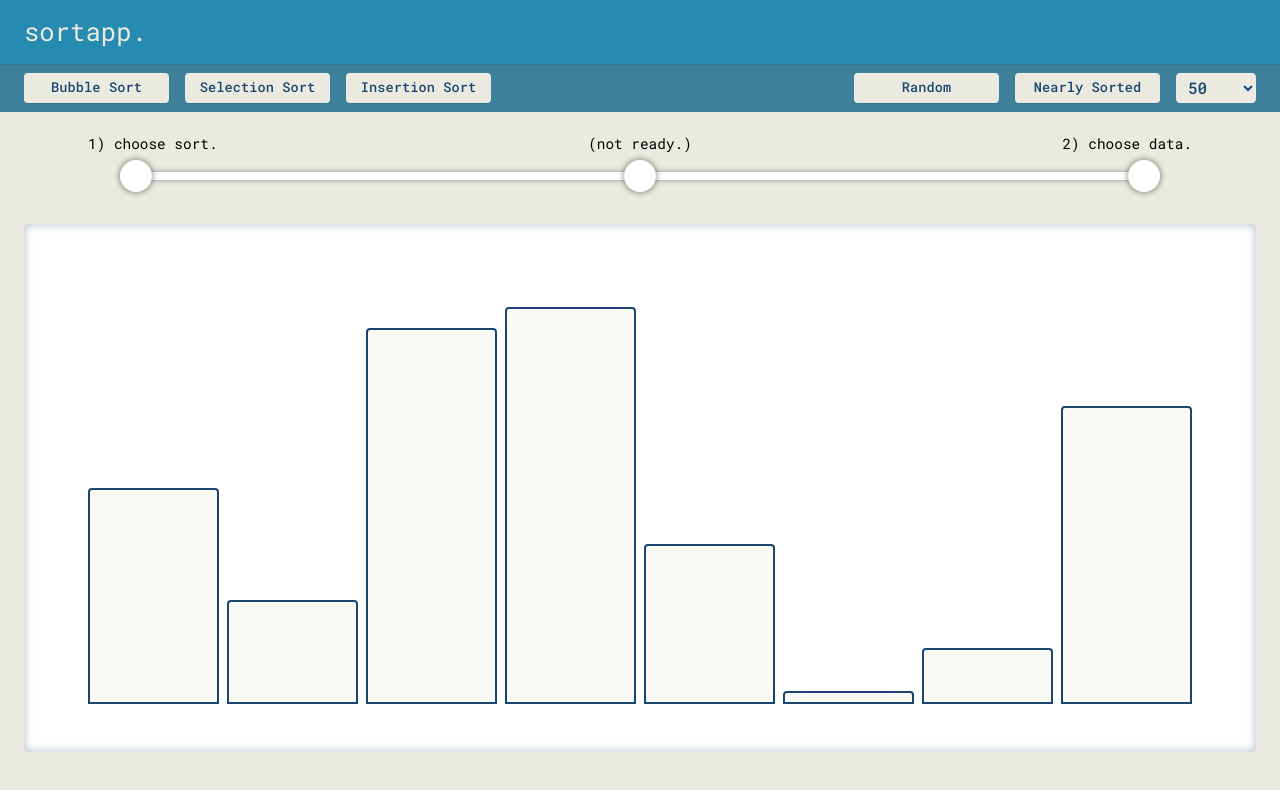
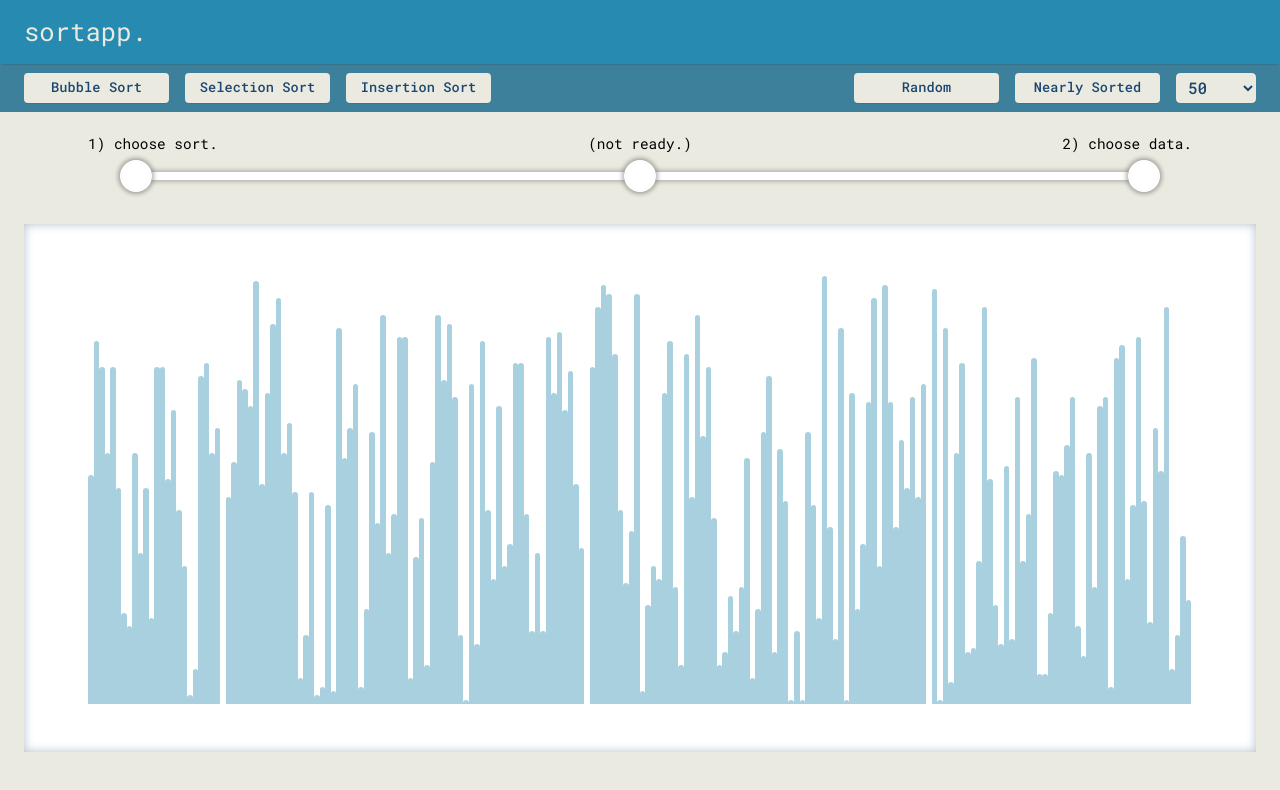
Before and after one commit to kyle4real/Sorting-Visualizer, a React (Create React App) app in the folder client/: page / in a window 1280 px wide. Shown: the top 790 px of the page. Built offline with nearby package versions, Linux system fonts and the light colour scheme.

Commit message:
Bars increased makeshift data. Bar component styling update - removed borders, made Bars display flex (instead of grid), and changed color.

```diff
--- a/client/src/components/Sorting/Bars/Bar/Bar.module.scss
+++ b/client/src/components/Sorting/Bars/Bar/Bar.module.scss
@@ -1,9 +1,10 @@
 @import "../../../../styles/variables.scss";
 
 .bar {
+    width: 100%;
     border-bottom: none;
-    background: rgba($white, 0.3);
-    border: 2px solid $secondary;
+    background: rgba($primary, 0.4);
+    // border: 1px solid $secondary;
     border-top-right-radius: 4px;
     border-top-left-radius: 4px;
 }
--- a/client/src/components/Sorting/Bars/Bars.js
+++ b/client/src/components/Sorting/Bars/Bars.js
@@ -2,16 +2,27 @@ import React from "react";
 import Bar from "./Bar/Bar";
 import styles from "./Bars.module.scss";
 
-const data = [
-    { id: 1, height: 50 },
-    { id: 2, height: 24 },
-    { id: 3, height: 87 },
-    { id: 4, height: 92 },
-    { id: 5, height: 37 },
-    { id: 6, height: 3 },
-    { id: 7, height: 13 },
-    { id: 8, height: 69 },
-];
+// const data = [
+//     { id: 1, height: 50 },
+//     { id: 2, height: 24 },
+//     { id: 3, height: 87 },
+//     { id: 4, height: 92 },
+//     { id: 5, height: 37 },
+//     { id: 6, height: 3 },
+//     { id: 7, height: 13 },
+//     { id: 8, height: 69 },
+// ];
+
+const limit = 100;
+const num = 200;
+const data = [];
+for (let i = 0; i < num; i++) {
+    const newObj = {
+        id: Math.round(Math.random() * 1000),
+        height: Math.round(Math.random() * limit),
+    };
+    data.push(newObj);
+}
 
 const Bars = () => {
     return (
--- a/client/src/components/Sorting/Bars/Bars.module.scss
+++ b/client/src/components/Sorting/Bars/Bars.module.scss
@@ -7,7 +7,7 @@
     // margin-top: 3rem;
     margin-bottom: 3rem;
     background: white;
-    border-radius: 4px;
+    // border-radius: 4px;
     box-shadow: inset 0px 0px 8px 1px rgba($secondary, 0.3);
     padding: 3rem 4rem;
 }
@@ -15,7 +15,7 @@
 .bars {
     width: 100%;
     // border-bottom: 2px solid $primary;
-    display: grid;
-    align-items: end;
-    column-gap: 0.5rem;
+    display: flex;
+    align-items: flex-end;
+    // column-gap: px;
 }
```
